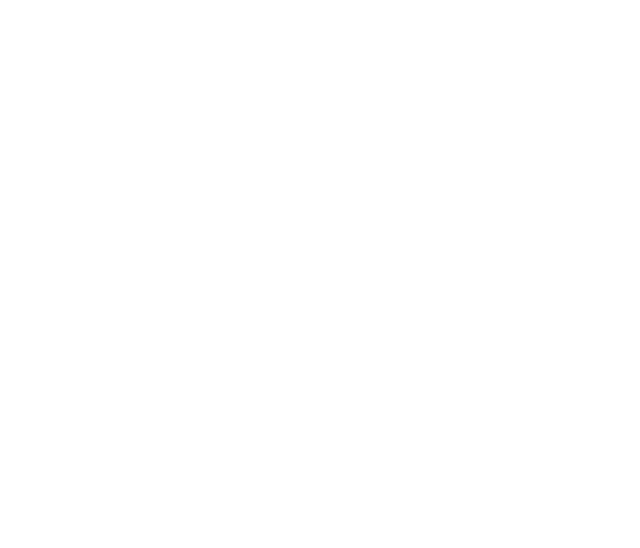
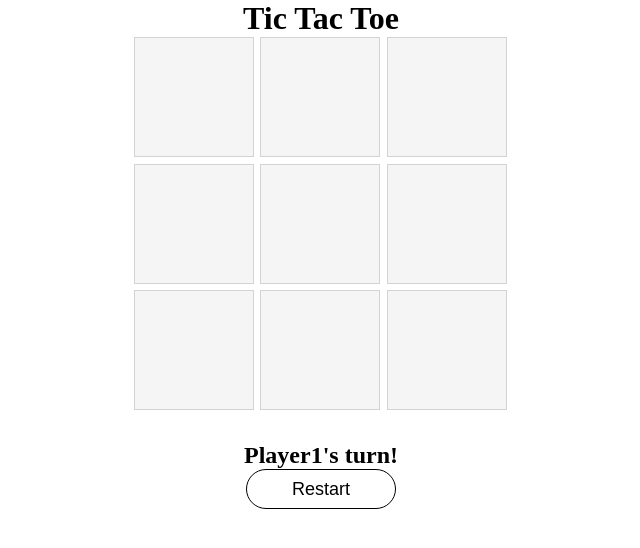
Before and after one commit to EyJunn/Brief-n-2, a plain HTML site: page index.html in a window 1280 px wide. Shown: the whole page, without its empty margins (319-959 px from the left). Drawn offline with Linux system fonts and the light colour scheme.

Commit message:
ajout de quelques lignes de codes

```diff
--- a/Asset/Javascript/script.js
+++ b/Asset/Javascript/script.js
@@ -0,0 +1,29 @@
+const board = document.getElementById("board");
+const squares = document.getElementsByClassName("square");
+const players = ["player1", "player2"];
+let currentPlayer = players[0];
+
+const endMessage = document.createElement("h2");
+endMessage.textContent = `Player1's turn!`;
+endMessage.style.marginTop = "30px";
+endMessage.style.textAlign = "center";
+board.after(endMessage);
+
+const winning_combinations = [
+  [0, 1, 2],
+  [3, 4, 5],
+  [6, 7, 8],
+  [0, 3, 6],
+  [1, 4, 7],
+  [2, 5, 8],
+  [0, 4, 8],
+  [2, 4, 6],
+];
+
+function restartButton() {
+  for (let i = 0; i < squares.length; i++) {
+    squares[i].textContent = "";
+  }
+  endMessage.textContent = `Player1's turn!`;
+  currentPlayer = players[0];
+}
--- a/Asset/Style/style.css
+++ b/Asset/Style/style.css
@@ -0,0 +1,59 @@
+* {
+  margin: 0;
+  padding: 0;
+  box-sizing: border-box;
+}
+
+h1 {
+  text-align: center;
+}
+
+#board {
+  margin-left: auto;
+  margin-right: auto;
+  width: 375px;
+  height: 375px;
+  display: grid;
+  grid-template-columns: repeat(3, 1fr);
+  grid-gap: 5px;
+}
+
+.square {
+  width: 120px;
+  height: 120px;
+  border: 1px solid #d3d3d3;
+  background-color: #f5f5f5;
+  font-size: 40px;
+  display: flex;
+  justify-content: center;
+  align-items: center;
+}
+
+.square:hover {
+  background-color: #ffffe0;
+}
+
+#restartButton {
+  display: block;
+  margin-left: auto;
+  margin-right: auto;
+  height: 40px;
+  width: 150px;
+  background-color: #ffffff;
+  border: 1px solid #000000;
+  border-radius: 40px;
+  font-size: 18px;
+}
+
+#restartButton:hover {
+  background-color: #000000;
+  color: #ffffff;
+}
+
+#joueur1 {
+  color: #ff8800;
+}
+
+#joueur2 {
+  color: #d31717;
+}
--- a/index.html
+++ b/index.html
@@ -6,6 +6,29 @@
     <link rel="stylesheet" href="./Asset/Style/style.css" />
     <title>Tic Tac Toe</title>
   </head>
-  <body></body>
+  <body>
+    <div id="title">
+      <h1>Tic Tac Toe</h1>
+    </div>
+    <div id="board">
+      <div class="square" id="square0"></div>
+      <div class="square" id="square1"></div>
+      <div class="square" id="square2"></div>
+      <div class="square" id="square3"></div>
+      <div class="square" id="square4"></div>
+      <div class="square" id="square5"></div>
+      <div class="square" id="square6"></div>
+      <div class="square" id="square7"></div>
+      <div class="square" id="square8"></div>
+    </div>
+    <div id="endGame">
+      <input
+        type="button"
+        value="Restart"
+        id="restartButton"
+        onclick="restartButton()"
+      />
+    </div>
+  </body>
   <script src="./Asset/Javascript/script.js"></script>
 </html>
```
